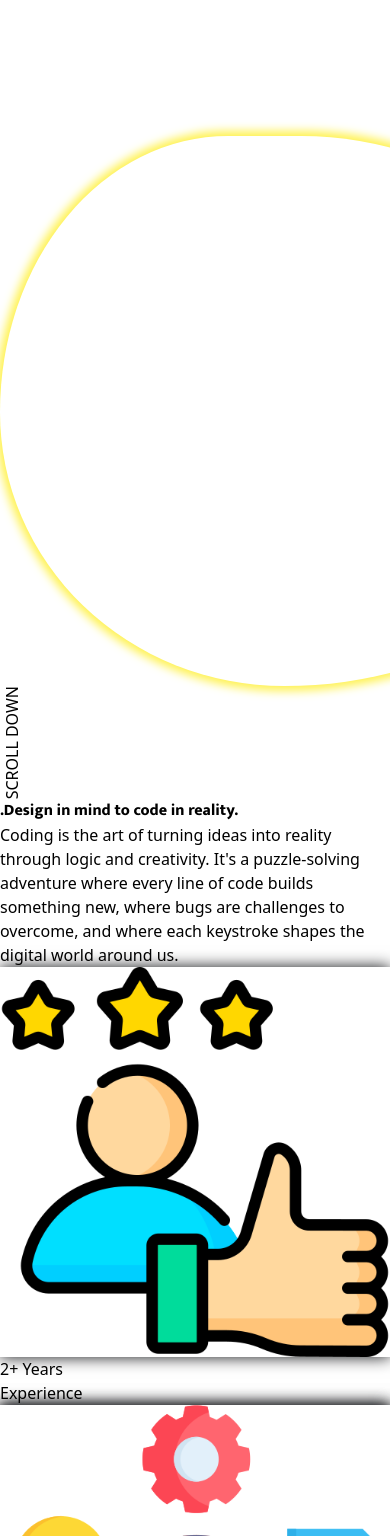
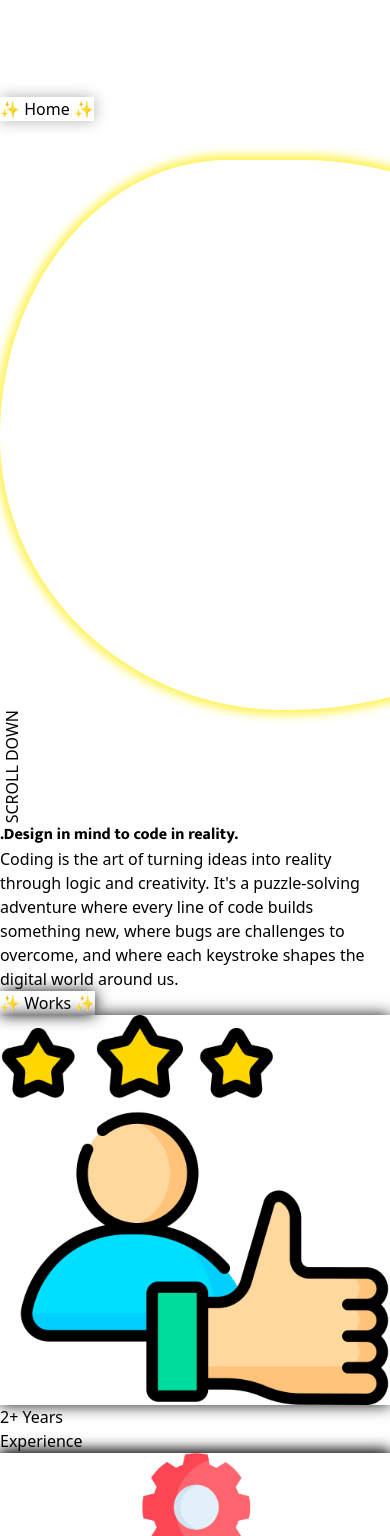
Before and after one commit to ArunavaCoderEm/Godard_Portfolio, a React (Vite) app: page / in a window 390 px wide. Shown: the part 452-1988 px from the top of the page. Built offline with nearby package versions, Linux system fonts and the light colour scheme; a web font is replaced by a local one.

Commit message:
some pushes and good

```diff
--- a/src/CSS/index.css
+++ b/src/CSS/index.css
@@ -50,6 +50,10 @@
 
   .sha {
     box-shadow: 0 0 15px #121316;
+  }
+
+  .shaw {
+    box-shadow: 0 0 15px #b1b1b1;
   }
 
   .mukta-medium {
--- a/src/Components/Exp.tsx
+++ b/src/Components/Exp.tsx
@@ -5,8 +5,11 @@ export default function Exp():React.ReactNode {
   return (
     <>
     <div className='bg-white py-5 px-2'>
-        <div className='grid lg:grid-cols-3 sm:grid-cols-1'>
-            <Link to="/" className='bg-[#FFF250] sha m-3 hover:scale-95 transition-all duration-300 rounded-lg border-1 shadow border-black'>
+    <button className="flex items-center w-32 absolute right-0 left-0 mx-auto mb-2 backdrop-blur-sm bg-black/60 text-white font-semibold px-4 py-1 rounded-full shadow-lg sha focus:outline-none">
+        <span className="mr-2">✨</span> Works <span className="ml-2">✨</span>
+    </button>
+        <div className='grid lg:grid-cols-3 mt-10 sm:grid-cols-1'>
+            <Link to="/" className='bg-gradient-to-b from-[#FFF250] to-[#9b9107] sha m-3 hover:scale-95 transition-all duration-300 rounded-lg border-1 shadow border-black'>
                 <div className='grid grid-cols-2 p-4 gap-4'>
                     <img src="./exp.png" className='w-20 sha h-auto my-auto bg-[#D29EFB] rounded-lg' alt="Experience Icon" />
                     <div className='flex flex-col mr-5 justify-center'>
@@ -15,7 +18,7 @@ export default function Exp():React.ReactNode {
                     </div>
                     </div>
                 </Link>
-            <div className='bg-[#FFF250] m-3 rounded-lg border-1 sha border-black'>
+            <div className='bg-gradient-to-b from-[#FFF250] to-[#9b9107] m-3 rounded-lg border-1 sha border-black'>
                 <Link to="/" className='grid grid-cols-2 hover:scale-95 transition-all duration-300 p-4 gap-4'>
                     <img src="./proj.png" className='w-20 sha h-auto my-auto bg-[#D29EFB] rounded-lg' alt="Experience Icon" />
                     <div className='flex flex-col mr-5 justify-center'>
@@ -24,7 +27,7 @@ export default function Exp():React.ReactNode {
                     </div>
                     </Link>
             </div>
-            <div className='bg-[#FFF250] m-3 rounded-lg border-1 sha border-black'>
+            <div className='bg-gradient-to-b from-[#FFF250] to-[#9b9107] m-3 rounded-lg border-1 sha border-black'>
                 <Link to="/" className='grid hover:scale-95 transition-all duration-300 grid-cols-2 p-4 gap-4'>
                     <img src="./cln.png" className='w-20 sha h-auto my-auto bg-[#D29EFB] rounded-lg' alt="Experience Icon" />
                     <div className='flex flex-col justify-center'>
--- a/src/Components/Hero.tsx
+++ b/src/Components/Hero.tsx
@@ -5,12 +5,14 @@ export default function Hero():React.ReactNode {
     <>
     <div className='grid grid-cols-1 gap-y-10 wavy-bottom-container'>
     <div className="h-screen hidden lg:flex absolute w-screen overflow-hidden justify-center items-center">
-        <h1 className="text-center bg-clip-text text-transparent bg-gradient-to-b from-yellow-200 to-white font-extrabold tracking-widest txt opacity-30 selection:bg-[#FFF250]">GODARD</h1>
+        <h1 className="text-center bg-clip-text text-transparent bg-gradient-to-b from-yellow-200 to-white font-extrabold tracking-widest txt opacity-20 selection:bg-[#FFF250]">GODARD</h1>
     </div>
-
-        <div className='flex justify-center items-center'>
+    <button className="flex items-center w-32 absolute shaw right-0 left-0 mx-auto my-2 backdrop-blur-sm bg-white/30 text-black font-semibold px-4 py-1 rounded-full shadow-lg focus:outline-none">
+        <span className="mr-2">✨</span> Home <span className="ml-2">✨</span>
+    </button>
+        <div className='flex mt-5 justify-center items-center'>
             <div className="blob bg-[url('./me.jpg')] mx-auto lg:mt-[5%] sm:mt-[10%]"></div>
-            <h1 className="text-xl font-thin cursor-pointer hidden lg:flex h-[85vh] py-1 mb-1 right-0 text-[#FFF250] vertical-text">SCROLL DOWN</h1>
+            <h1 className="text-xl font-thin cursor-pointer hidden tracking-tight lg:flex h-[85vh] py-1 mb-1 right-0 text-[#FFF250] vertical-text">SCROLL DOWN</h1>
         </div>
         <div className='flex justify-center items-center'>
         <h1 className='text-center text-5xl bg-clip-text text-transparent bg-gradient-to-b from-yellow-200 to-white font-extrabold mt-3 selection:bg-[#FFF250] mukta-bold'>
--- a/src/Pages/About.tsx
+++ b/src/Pages/About.tsx
@@ -2,6 +2,10 @@ import React from 'react'
 
 export default function About():React.ReactNode {
   return (
-    <div>About</div>
+    <>
+    <button className="flex items-center w-32 absolute right-0 left-0 mx-auto mb-2 backdrop-blur-sm bg-black/60 text-white font-semibold px-4 py-1 rounded-full shadow-lg sha focus:outline-none">
+        <span className="mr-2">✨</span> About <span className="ml-2">✨</span>
+    </button>
+    </>
   )
 }
```
